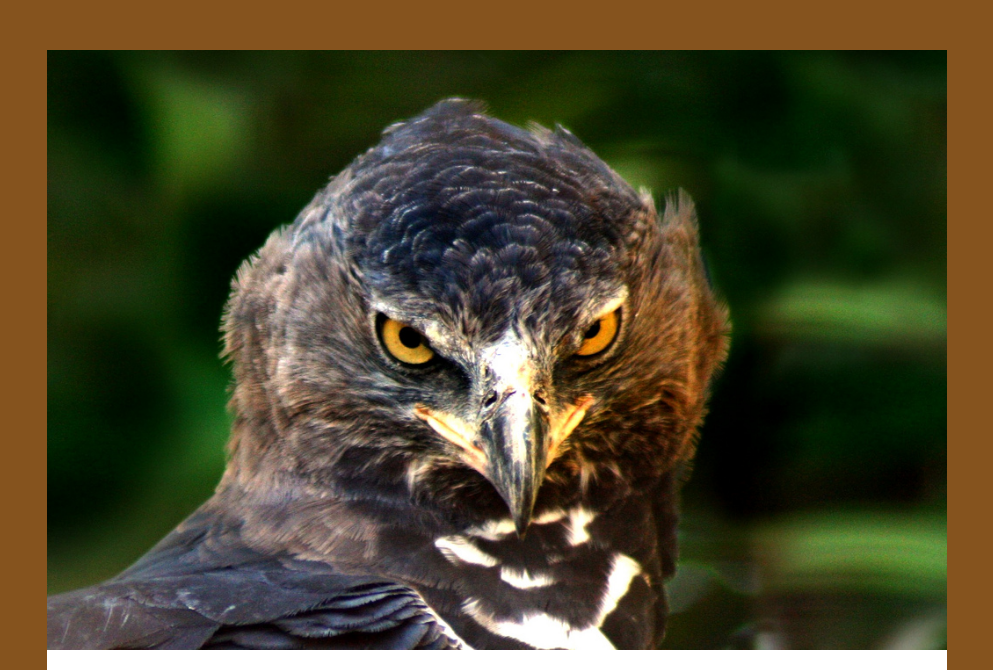
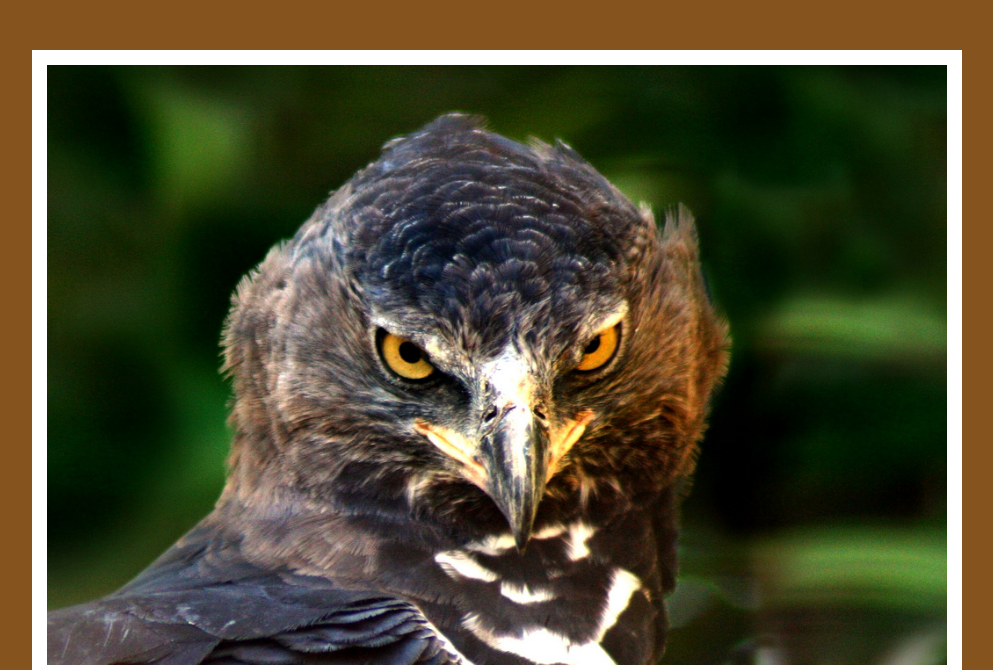
Before and after one commit to sawyerkib/crowned-eagle, a plain HTML site: page index.html in a window 1280 px wide. Shown: the top 670 px of the page, without its empty margins (143-1136 px from the left). Drawn offline with Linux system fonts and the light colour scheme.

Commit message:
added patting

```diff
--- a/index.html
+++ b/index.html
@@ -5,6 +5,7 @@
     <title></title>
     <meta name="viewport" content="width=device-width, initial-scale=1">
     <link rel="stylesheet" href="./styles/app.css">
+    <link href='http://fonts.googleapis.com/css?family=Yanone+Kaffeesatz:200,700' rel='stylesheet' type='text/css'>
   </head>
 
   <body>
--- a/styles/app.css
+++ b/styles/app.css
@@ -1,5 +1,6 @@
 body {
   background: #85531E;
+  font-family: 'Yanone Kaffeesatz', sans-serif;
 }
 
 img {
@@ -10,4 +11,5 @@ img {
   width: 900px;
   margin: 50px auto;
   background: white;
+  padding: 15px;
 }
```
